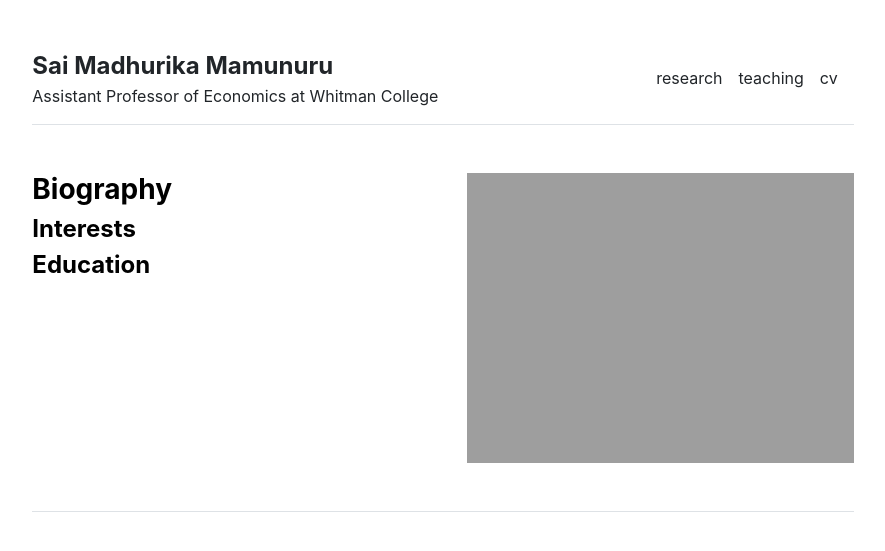
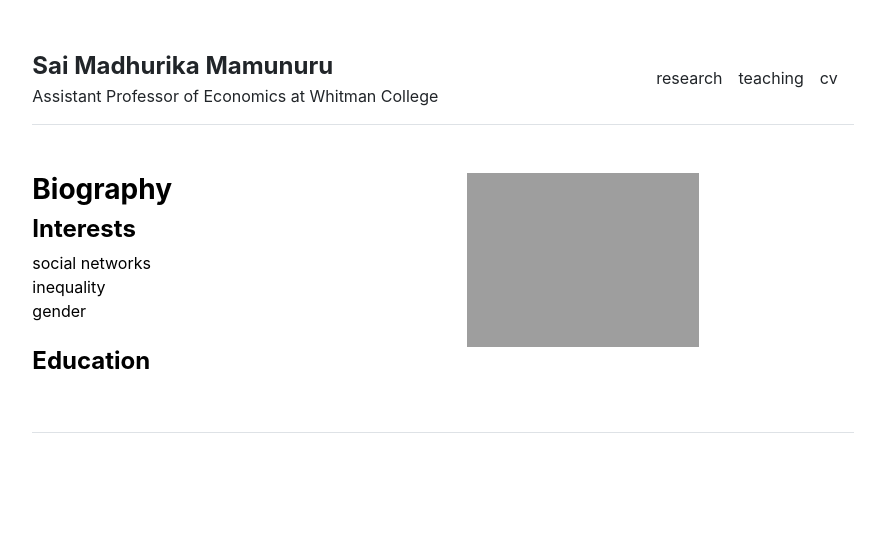
Before and after one commit to saimamunuru/saimamunuru.github.io, a Jekyll site: the page built from index.md, in a window 1280 px wide. Shown: the top 551 px of the page, without its empty margins (197-1082 px from the left). Built offline with Jekyll 4.4.1, drawn with Linux system fonts in a browser that asks for light colours.

Commit message:
Update home.html

```diff
--- a/_layouts/home.html
+++ b/_layouts/home.html
@@ -6,9 +6,14 @@ layout: default
   <div class="col-md-6">
     <h3 class="fw-bold">Biography</h3>
     <h4 class="fw-bold">Interests</h4>
+    social networks <br>
+    inequality <br>
+    gender <br>
+    <br>
     <h4 class="fw-bold">Education</h4>
+
   </div>
   <div class="col-md-6">
-    <img src="{{ site.github.url }}/assets/img/IMG_3286.png" alt="Home" width="100%">
+    <img src="{{ site.github.url }}/assets/img/IMG_3286.png" alt="Home" width="60%">
   </div>
 </div>
```
